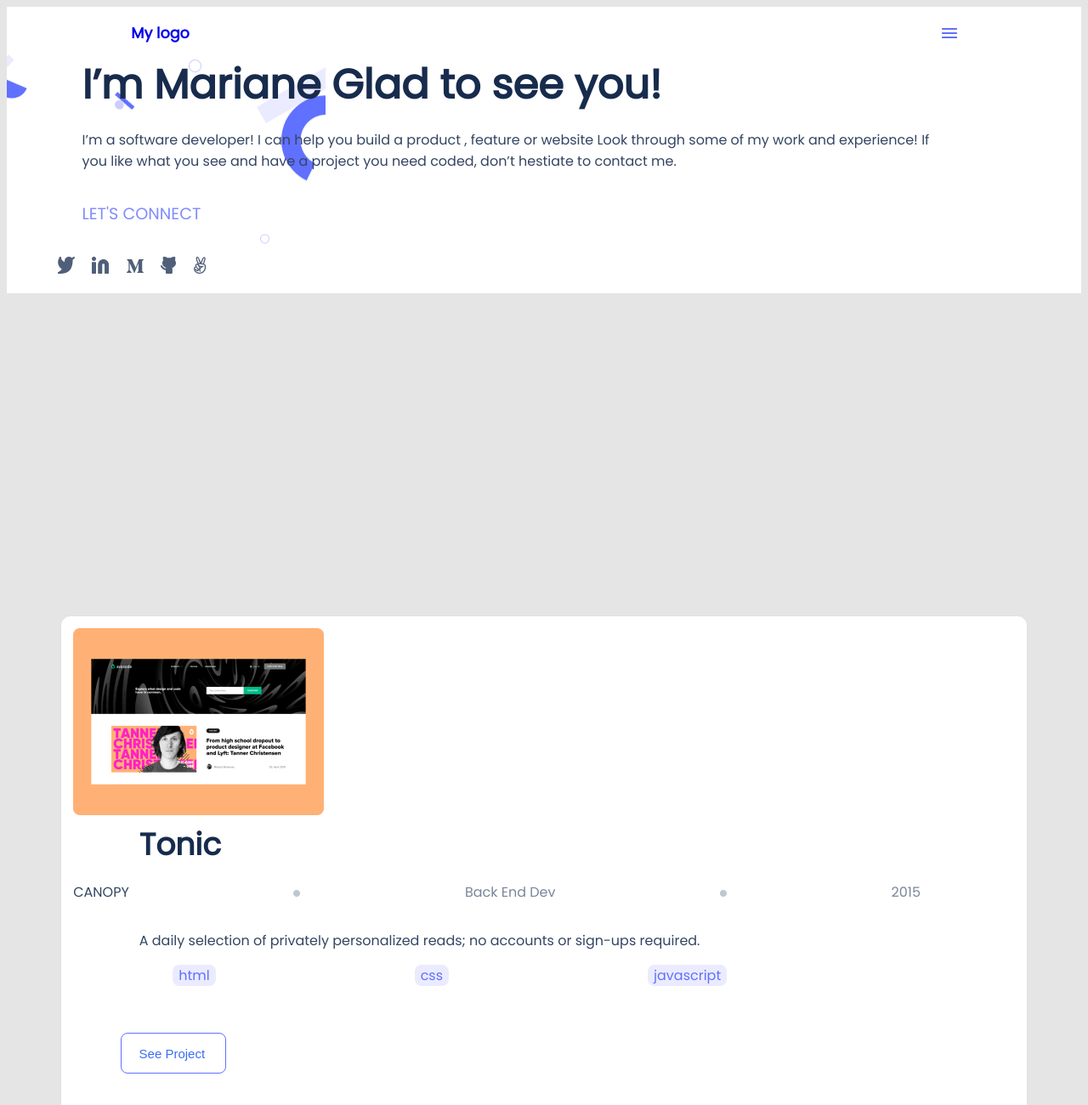
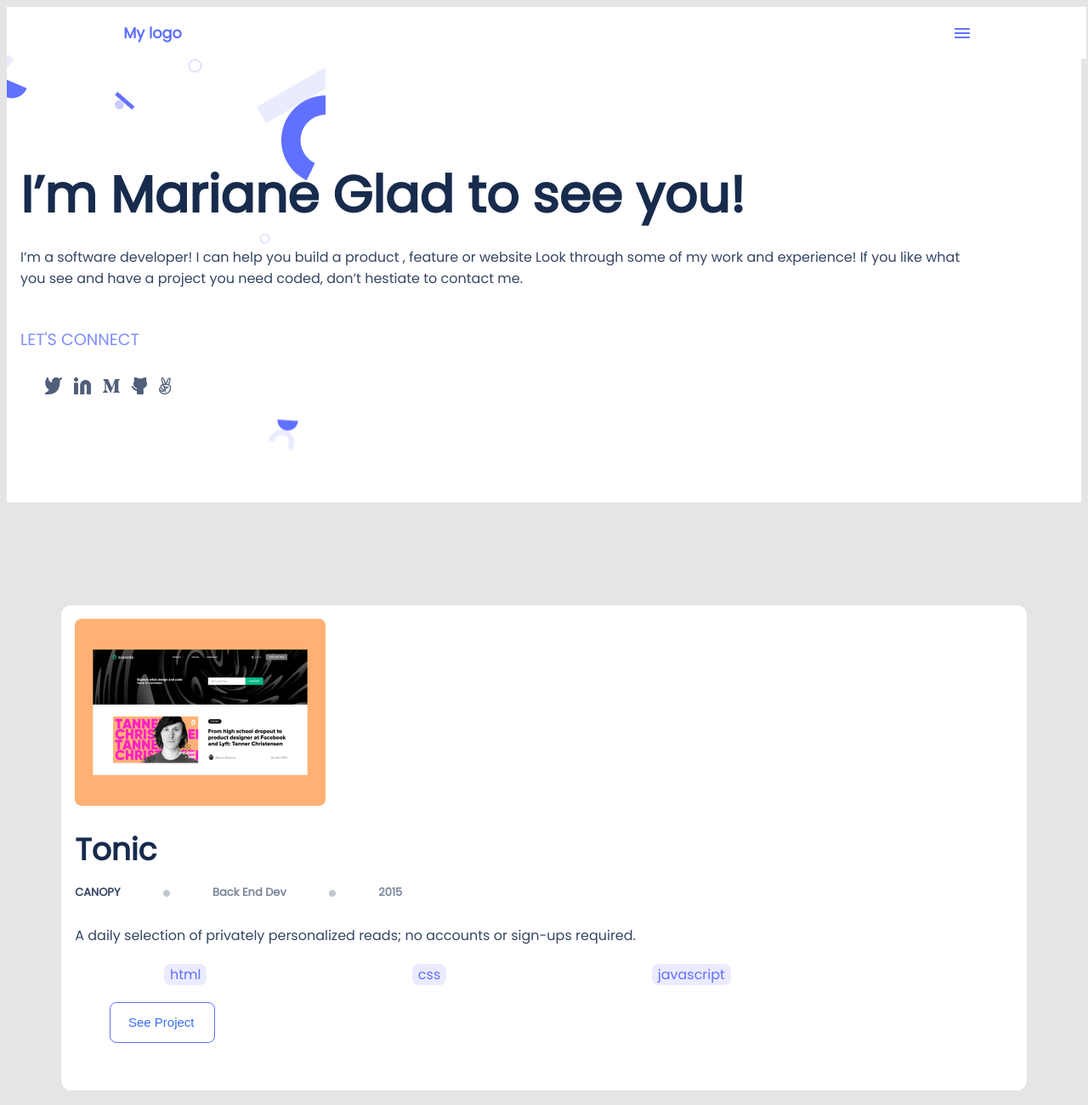
Before and after one commit to helina42/Portfolio-setup-and-mobile, a website: page index.html in a window 1280 px wide. Shown: the top 1300 px of the page at 85% size. Drawn offline with Linux system fonts and the light colour scheme.

Commit message:
Update Style.css peer to peer review

```diff
--- a/style.css
+++ b/style.css
@@ -20,12 +20,15 @@ body {
   place-items: center;
 }
 
+.toolbar p {
+  color: #6070ff;
+}
+
 .headline {
   display: flex;
   flex-direction: column;
   align-items: flex-start;
   margin: 0 auto;
-  gap: 1%;
   width: 100%;
   background-color: #fff;
   background-image: url(Images/header-shapes-mobile.png);
@@ -33,24 +36,78 @@ body {
   margin-top: 0;
 }
 
+.toolbar {
+  display: flex;
+  font-style: normal;
+  font-weight: bold;
+  font-size: 1.1em;
+  align-items: center;
+  color: #6070ff;
+  width: 100.5%;
+  background-color: #fff;
+  margin-bottom: -5px;
+  justify-content: space-around;
+  gap: 50%;
+}
+
 .header {
-  font-style: normal;
+  font-style: bold;
   font-weight: 700;
-  font-size: 2em;
+  font-size: 2.5em;
   display: flex;
   align-items: center;
   color: #172b4d;
   width: 80%;
-  margin-left: 7%;
+  margin-left: 16px;
+  margin-top: 120px;
+}
+
+#title {
+  font-size: 1.5em;
+  font-style: bold;
+  font-weight: 900;
+  display: flex;
+  align-items: center;
+  color: #172b4d;
+  width: 80%;
+  margin-left: 16px;
+  margin-top: 1px;
+  margin-bottom: 1px;
+}
+
+.abt {
+  font-style: normal;
+  font-weight: 700;
+  font-size: 2.5em;
+  display: flex;
+  align-items: center;
+  color: #172b4d;
+  width: 80%;
+  margin-left: 16px;
+  margin-top: 80px;
+  margin-bottom: 1px;
 }
 
 .info {
   font-style: normal;
   font-weight: 400;
-  font-size: 1em;
+  font-size: 16px;
   color: #344563;
-  width: 80%;
-  margin-left: 7%;
+  width: 90%;
+  margin-left: 16px;
+  margin-right: 16px;
+  margin-bottom: 5px;
+}
+
+.info-abt {
+  font-style: normal;
+  font-weight: 400;
+  font-size: 16px;
+  color: #344563;
+  width: 90%;
+  margin-left: 16px;
+  margin-right: 16px;
+  margin-bottom: 5px;
 }
 
 .connect {
@@ -58,7 +115,9 @@ body {
   font-weight: normal;
   font-size: 1.2em;
   color: #7f8cff;
-  margin-left: 7%;
+  margin-left: 16px;
+  margin-bottom: 10px;
+  margin-top: 5px;
 }
 
 .connect h3 {
@@ -68,29 +127,24 @@ body {
 .icons {
   display: flex;
   justify-content: space-around;
-  align-items: center;
-  gap: 22%;
-  margin-left: 60px;
-  padding: 0;
+  align-items: flex-start;
+  gap: 15%;
+  margin-top: 0;
+  margin-left: 5px;
+  margin-bottom: 120px;
+}
+
+.abt-icons {
+  display: flex;
+  justify-content: space-around;
+  align-items: flex-start;
+  gap: 15%;
+  margin-top: 0;
+  margin-left: 5px;
 }
 
 li {
   list-style: none;
-}
-
-.toolbar {
-  display: flex;
-  font-style: normal;
-  font-weight: bold;
-  font-size: 1.1em;
-  align-items: center;
-  text-align: center;
-  color: #6070ff;
-  width: 100%;
-  gap: 70%;
-  background-color: #fff;
-  margin-bottom: -5px;
-  justify-content: center;
 }
 
 a {
@@ -101,49 +155,44 @@ a {
   display: flex;
   flex-direction: column;
   align-items: flex-start;
-  margin: 0 auto;
+  margin: 16px;
   gap: 50%;
   width: 90%;
   border-radius: 12px;
   box-sizing: border-box;
   border: 1px solid #dfe1e6;
-  padding: 14px;
-  margin-top: 30%;
   background: #fff;
+  margin-top: 120px;
 }
 
 .tonic {
   align-items: center;
-}
-
-#title {
-  font-size: 1.5em;
-  font-style: bold;
-  font-weight: 900;
+  margin: 16px;
 }
 
 .details {
   font-style: normal;
   font-size: 1em;
   display: flex;
-  padding: 0;
-  justify-content: space-between;
   align-items: center;
   width: 90%;
-  margin: 0;
+  padding-left: 16px;
+  gap: 5%;
+  margin-top: 1px;
+  margin-bottom: 1px;
 }
 
 .canopy {
-  font-style: normal;
-  font-weight: normal;
-  font-size: 1em;
+  font-weight: 600;
+  font-size: 13px;
+  line-height: 16px;
   color: #344563;
 }
 
 .spec {
-  font-style: normal;
-  font-weight: normal;
-  font-size: 1em;
+  font-weight: 600;
+  font-size: 13px;
+  line-height: 16px;
   color: #7a869a;
 }
 
@@ -164,7 +213,6 @@ a {
   padding-left: 7px;
   padding-right: 7px;
   display: flex;
-  justify-content: space-around;
 }
 
 .hcj p {
@@ -173,6 +221,7 @@ a {
 
 .see {
   margin: 5%;
+  margin-top: 20px;
 }
 
 .button {
@@ -225,6 +274,7 @@ h1 {
   display: flex;
   flex-direction: row;
   align-items: center;
+  margin-left: 16px;
 }
 
 .buttonr:hover {
@@ -261,11 +311,12 @@ ul ul {
   display: flex;
   align-items: center;
   justify-content: space-between;
+  width: 90%;
 }
 
 .options {
-  width: 100%;
-  margin: 0;
+  margin-left: 35px;
+  width: 80%;
   padding: 0;
 }
 
```
